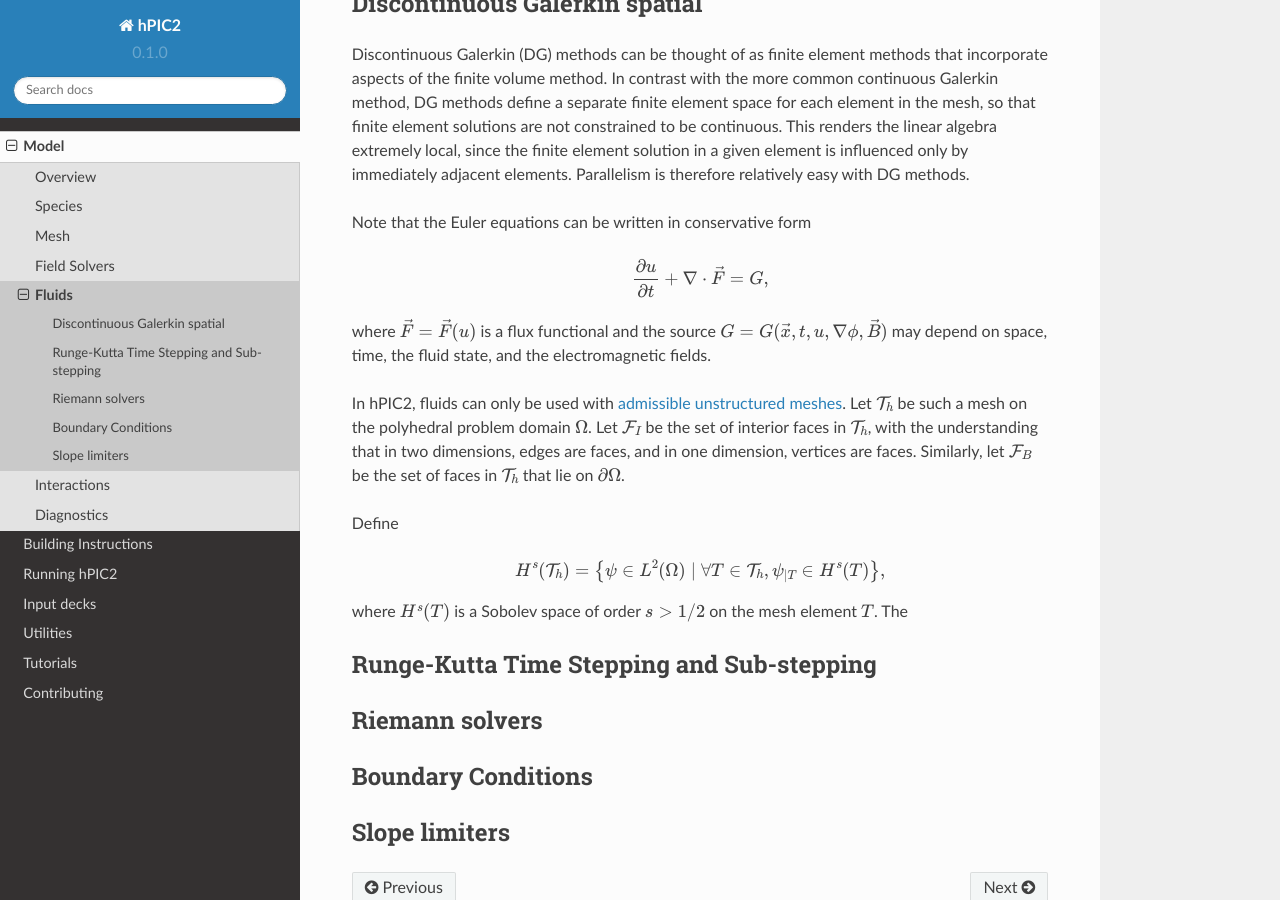
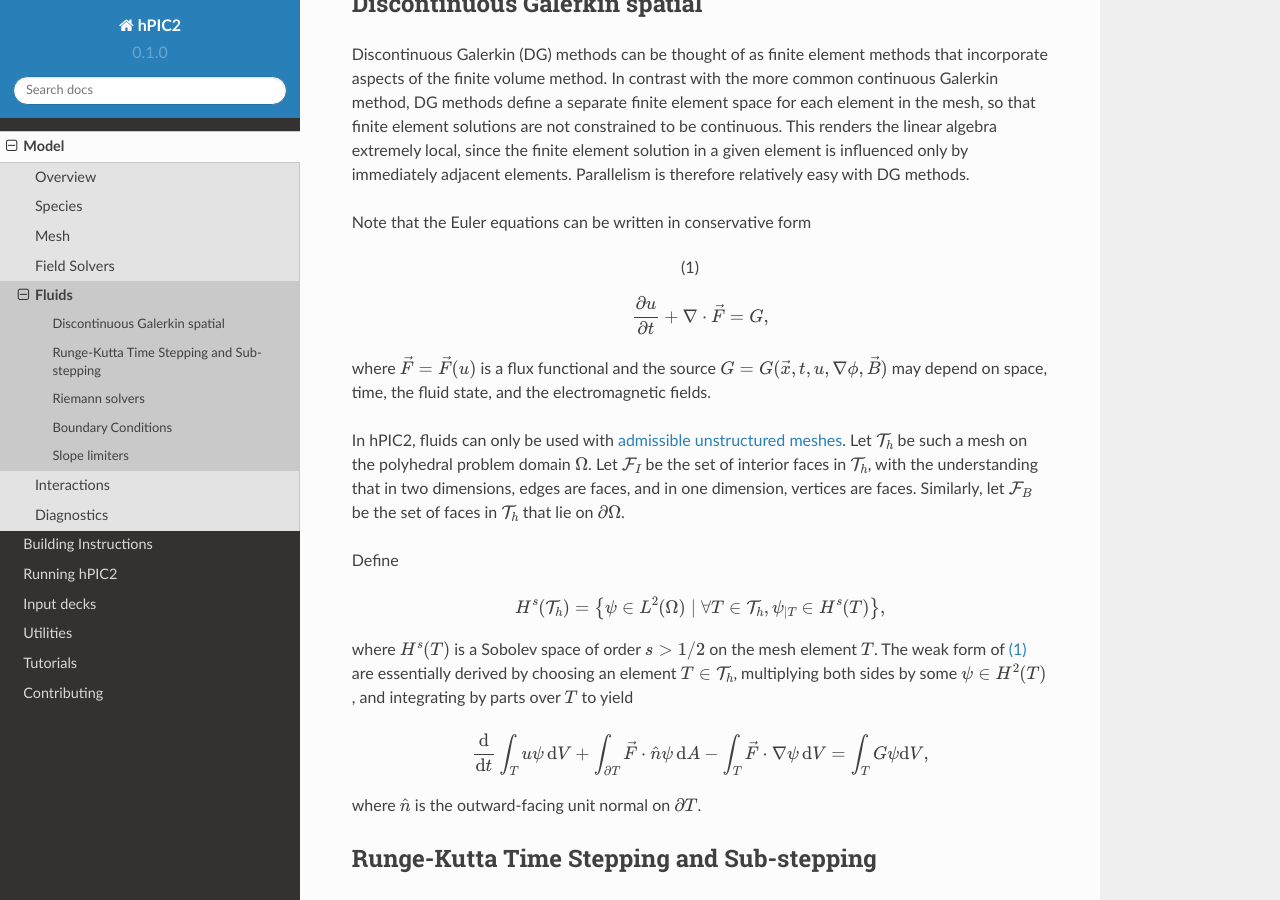
Before and after one commit to lcpp-org/hpic2doc, a Sphinx documentation site: the page built from docs/source/fluids.rst, in a window 1280 px wide and 900 px high, scrolled down 245 px. Built offline with Sphinx 7.4.7 and the Read the Docs theme 2.0.0, drawn with Linux system fonts in a browser that asks for light colours.

Commit message:
Weak form in DG

```diff
--- a/docs/source/fluids.rst
+++ b/docs/source/fluids.rst
@@ -47,7 +48,20 @@ Define
 
 where :math:`H^s(T)` is a Sobolev space of order :math:`s > 1/2`
 on the mesh element :math:`T`.
-The
+The weak form of :eq:`fluids:conservation`
+are essentially derived by choosing an element :math:`T \in \mathcal{T}_h`,
+multiplying both sides by some :math:`\psi \in H^2(T)`,
+and integrating by parts over :math:`T` to yield
+
+.. math::
+
+    \frac{\mathrm{d}}{\mathrm{d} t} \int_T u \psi \, \mathrm{d} V +
+    \int_{\partial T} \vec{F} \cdot \hat{n} \psi \, \mathrm{d} A -
+    \int_T \vec{F} \cdot \nabla \psi \, \mathrm{d} V =
+    \int_T G \psi \mathrm{d} V,
+
+where :math:`\hat{n}` is the outward-facing unit normal on
+:math:`\partial T`.
 
 Runge-Kutta Time Stepping and Sub-stepping
 ------------------------------------------
```
Also changed, not shown: other parts of docs/source/fluids.rst (+1 -0 lines).
